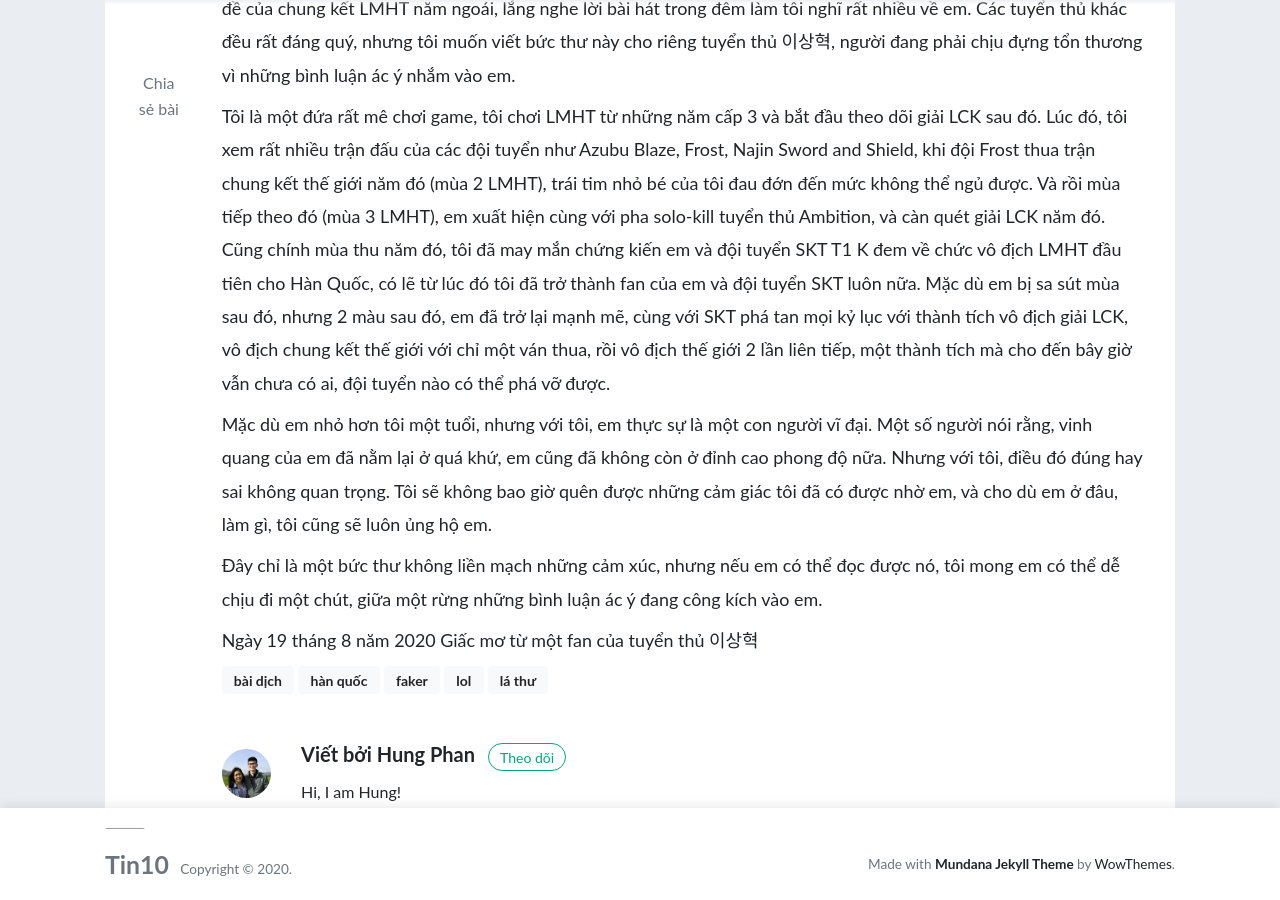
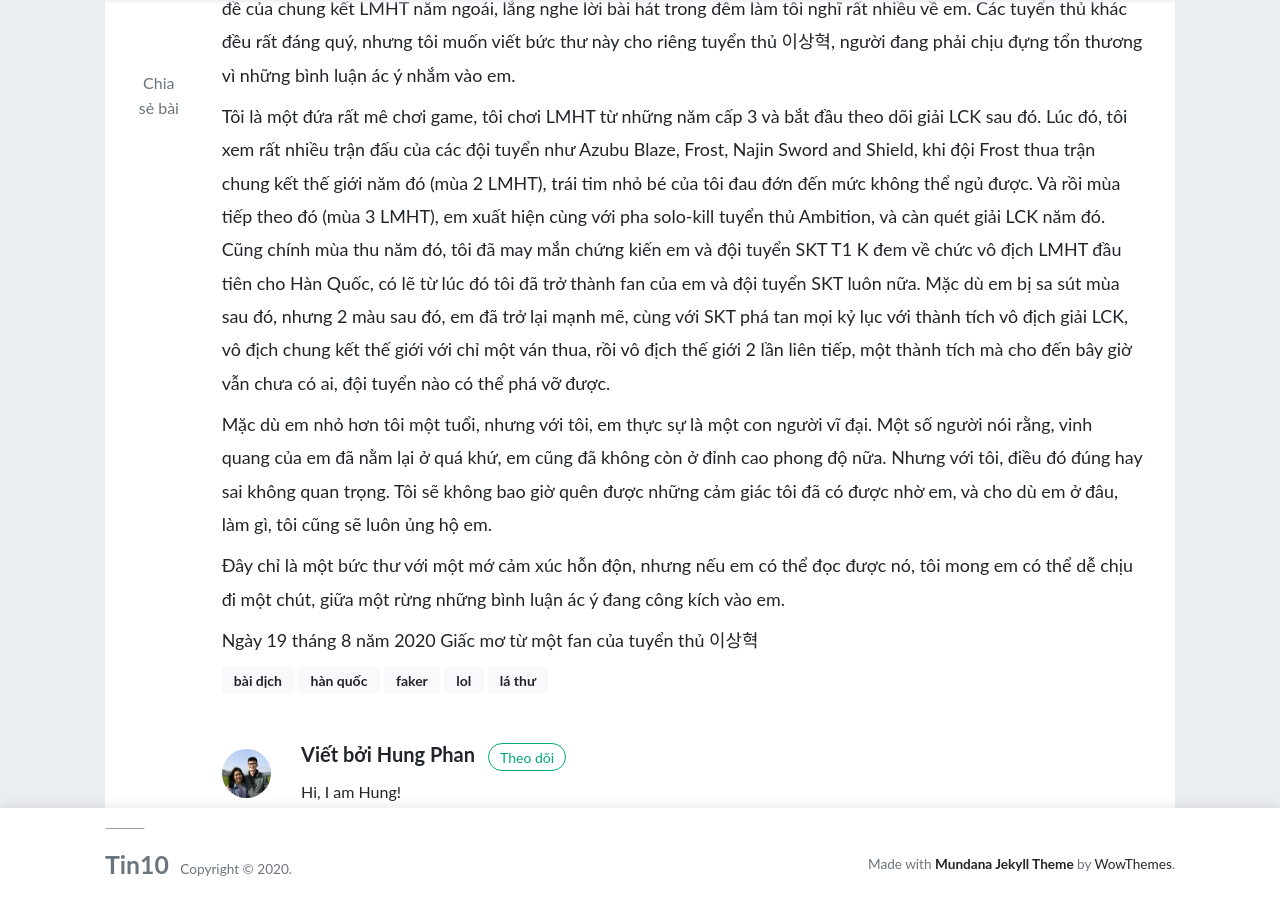
Before and after one commit to hungph/hungph.github.io, a Jekyll site: the page built from _posts/2020-08-29-la-thu-gui-faker.md, in a window 1280 px wide and 900 px high, scrolled down 1489 px. Built offline with Jekyll 4.4.1, drawn with Linux system fonts in a browser that asks for light colours; nearby versions of some CDN libraries; some web fonts are replaced; comment, search, counter and statistics services are not loaded; grey boxes are pictures that could not be loaded.

Commit message:
Update 2020-08-29-la-thu-gui-faker.md

```diff
--- a/_posts/2020-08-29-la-thu-gui-faker.md
+++ b/_posts/2020-08-29-la-thu-gui-faker.md
@@ -33,7 +33,7 @@ Tôi là một đứa rất mê chơi game, tôi chơi LMHT từ những năm c
 
 Mặc dù em nhỏ hơn tôi một tuổi, nhưng với tôi, em thực sự là một con người vĩ đại. Một số người nói rằng, vinh quang của em đã nằm lại ở quá khứ, em cũng đã không còn ở đỉnh cao phong độ nữa. Nhưng với tôi, điều đó đúng hay sai không quan trọng. Tôi sẽ không bao giờ quên được những cảm giác tôi đã có được nhờ em, và cho dù em ở đâu, làm gì, tôi cũng sẽ luôn ủng hộ em.
 
-Đây chỉ là một bức thư không liền mạch những cảm xúc, nhưng nếu em có thể đọc được nó, tôi mong em có thể dễ chịu đi một chút, giữa một rừng những bình luận ác ý đang công kích vào em.
+Đây chỉ là một bức thư với một mớ cảm xúc hỗn độn, nhưng nếu em có thể đọc được nó, tôi mong em có thể dễ chịu đi một chút, giữa một rừng những bình luận ác ý đang công kích vào em.
 
 Ngày 19 tháng 8 năm 2020
 Giấc mơ từ một fan của tuyển thủ 이상혁
```
